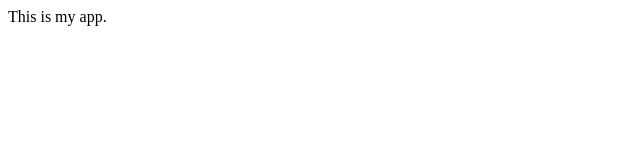
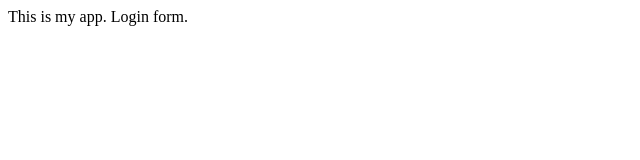
Before and after one commit to jbao8899/gitVideoTutorial, a plain HTML site: page index.html in a window 1280 px wide. Shown: the full height of the page, 0-640 px from the left. Drawn offline with Linux system fonts and the light colour scheme.

Commit message:
added login.txt, modified index.html

```diff
--- a/index.html
+++ b/index.html
@@ -4,5 +4,6 @@
 	</head>
 	<body>
 		This is my app.
+		Login form.
 	</body>
 </html>
```
Also changed, not shown: login.txt (added).
